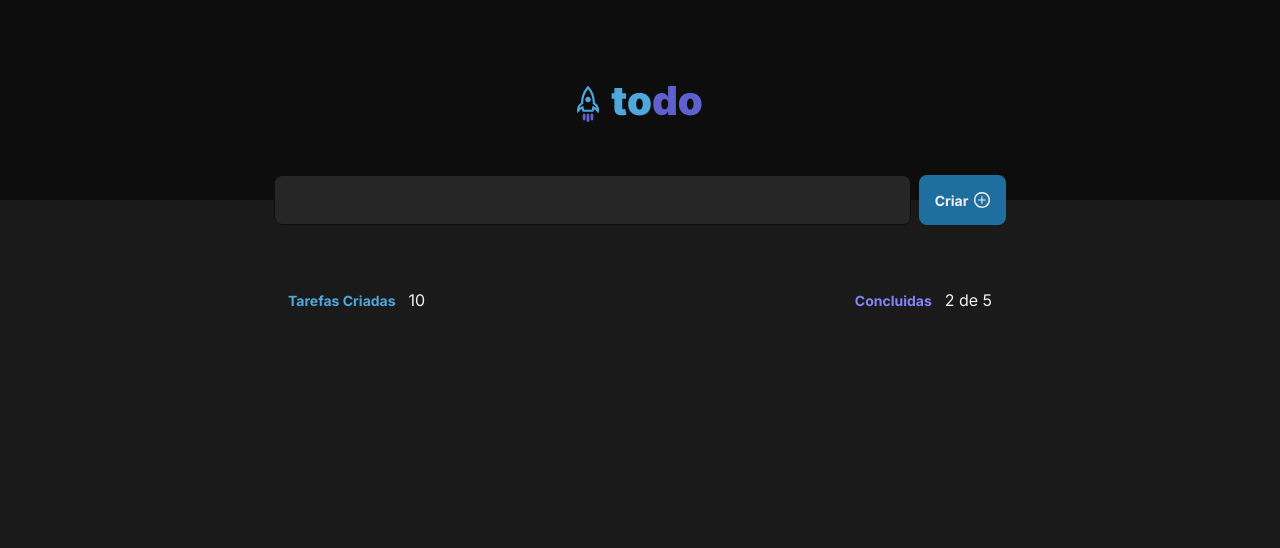
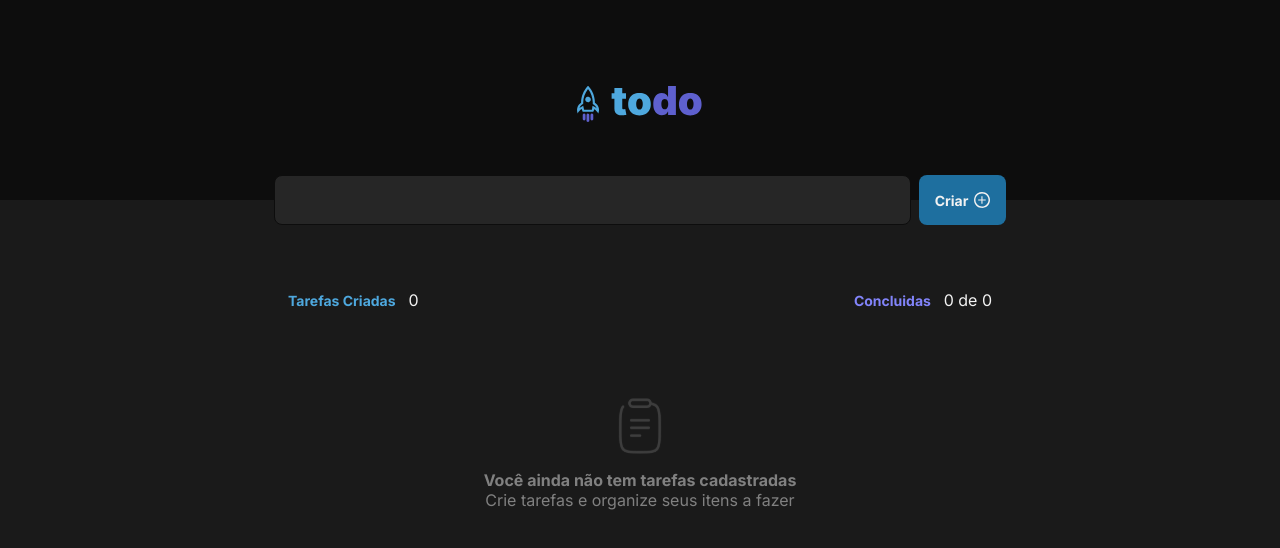
Before and after one commit to ph-souzaa/ProjectToDo, a React (Vite) app: page / in a window 1280 px wide. Shown: the top 548 px of the page. Built offline with nearby package versions, Linux system fonts and the light colour scheme; a web font is replaced by a local one.

Commit message:
no tasks and fix list page

```diff
--- a/src/Components/Task/Task.module.css
+++ b/src/Components/Task/Task.module.css
@@ -1,6 +1,5 @@
 .task {
     width: 100%;
-    max-width: 46rem;
     background: var(--gray-500);
     border: 1px solid var(--gray-400);
     padding: 1rem;
--- a/src/Components/Tasks/Tasks.module.css
+++ b/src/Components/Tasks/Tasks.module.css
@@ -27,3 +27,24 @@
 .header p.textPurple{
     color: var(--purple);
 }
+
+.empty{
+    display: flex;
+    align-items: center;
+    justify-content: center;
+    flex-direction: column;
+    margin-top: 4rem;
+    gap: 1rem;
+    color: var(--gray-300);
+    text-align: center;
+}
+
+.empty p{
+    font-weight: 700;
+}
+
+.list{
+    display: flex;
+    flex-direction: column;
+    gap: 0.75rem;
+}
--- a/src/Components/Tasks/Tasks.tsx
+++ b/src/Components/Tasks/Tasks.tsx
@@ -1,5 +1,6 @@
 import { ITask } from "../../App";
 import { Task } from "../Task/Task";
+import Clipboard from "../../assets/Clipboard.svg";
 import styles from "../Tasks/Tasks.module.css";
 
 interface Props {
@@ -8,26 +9,41 @@
 
 export function Tasks({ tasks }: Props) {
 
+    const taskCount = tasks.length;
+    const taskCompleted = tasks.filter((task) => task.isCompleted).length;
+
     return (
         <section className={styles.tasks}>
             <header className={styles.header}>
                 <div>
                     <p>Tarefas Criadas</p>
-                    <span>10</span>
+                    <span>{taskCount}</span>
                 </div>
                 <div>
                     <p className={styles.textPurple}>Concluidas</p>
-                    <span>2 de 5 </span>
+                    <span>{taskCompleted} de {taskCount} </span>
                 </div>
             </header>
 
-            <div>
+            <div className={styles.list}>
                 {tasks.map((task) => (
                     <Task
                         key={task.id}
                         task={task}
                     />
                 ))}
+
+                {
+                    tasks.length <= 0 && (
+                        <section className={styles.empty}>
+                            <img src={Clipboard} />
+                            <div>
+                                <p>Você ainda não tem tarefas cadastradas</p>
+                                <span>Crie tarefas e organize seus itens a fazer</span>
+                            </div>
+                        </section>
+                    )
+                }
             </div>
         </section>
     )
--- a/src/styles/global.css
+++ b/src/styles/global.css
@@ -1,4 +1,4 @@
-* {
+*{
     margin: 0;
     padding: 0;
     box-sizing: border-box;
@@ -18,7 +18,7 @@
     --blue: #4ea8de;
     --blue-dark: #1e6f9f;
     --danger: #e25858;
-}
+  }
 
 body{
     background: var(--gray-600);
```
